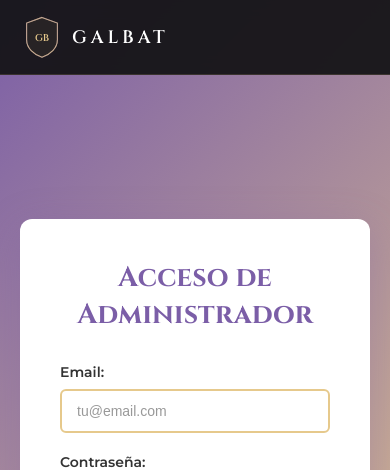
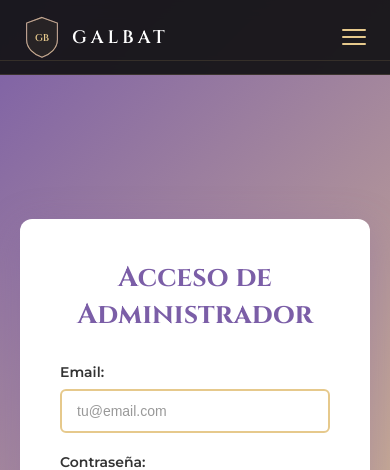
Before and after one commit to Galbat-marketing/galbat-app, an Angular app: page /admin/login in a window 390 px wide. Shown: the top 470 px of the page. Built offline with nearby package versions, Linux system fonts and the light colour scheme.

Commit message:
Agregando hamburguesa

```diff
--- a/src/app/components/navbar/navbar.html
+++ b/src/app/components/navbar/navbar.html
@@ -10,13 +10,20 @@
     </svg>
     <span class="nav-logo-text">GALBAT</span>
   </div>
-  <ul class="nav-links">
-    <li><a href="#nosotros">Nosotros</a></li>
-    <li><a href="#vision">Visión</a></li>
-    <li><a href="#valores">Valores</a></li>
-    <li><a href="#servicios">Servicios</a></li>
-    <li><a href="#contactos">Contacto</a></li>
-    <li><a href="/blog">Blog</a></li>
-    <li><a href="/admin/login" class="btn-login">Admin</a></li>
+
+  <button class="hamburger" (click)="toggleMenu()" [class.active]="isMenuOpen" aria-label="Toggle menu">
+    <span></span>
+    <span></span>
+    <span></span>
+  </button>
+
+  <ul class="nav-links" [class.active]="isMenuOpen">
+    <li><a href="#nosotros" (click)="closeMenu()">Nosotros</a></li>
+    <li><a href="#vision" (click)="closeMenu()">Visión</a></li>
+    <li><a href="#valores" (click)="closeMenu()">Valores</a></li>
+    <li><a href="#servicios" (click)="closeMenu()">Servicios</a></li>
+    <li><a href="#contactos" (click)="closeMenu()">Contacto</a></li>
+    <li><a href="/blog" (click)="closeMenu()">Blog</a></li>
+    <li><a href="/admin/login" class="btn-login" (click)="closeMenu()">Admin</a></li>
   </ul>
 </nav>
--- a/src/app/components/navbar/navbar.scss
+++ b/src/app/components/navbar/navbar.scss
@@ -69,12 +69,77 @@ nav {
   height: 42px;
 }
 
+.hamburger {
+  display: none;
+  flex-direction: column;
+  gap: 5px;
+  background: none;
+  border: none;
+  cursor: pointer;
+  z-index: 101;
+
+  span {
+    width: 24px;
+    height: 2px;
+    background: #e6c98c;
+    border-radius: 2px;
+    transition: all 0.3s ease;
+  }
+
+  &.active {
+    span:nth-child(1) {
+      transform: rotate(45deg) translate(10px, 10px);
+    }
+    span:nth-child(2) {
+      opacity: 0;
+    }
+    span:nth-child(3) {
+      transform: rotate(-45deg) translate(7px, -7px);
+    }
+  }
+}
+
 @media (max-width: 768px) {
   nav {
     padding: 16px 24px;
   }
 
+  .hamburger {
+    display: flex;
+  }
+
   .nav-links {
-    display: none;
+    position: absolute;
+    top: 60px;
+    left: 0;
+    right: 0;
+    background: rgba(22, 21, 24, 0.98);
+    backdrop-filter: blur(8px);
+    border-bottom: 1px solid rgba(230, 201, 140, 0.15);
+    flex-direction: column;
+    gap: 0;
+    list-style: none;
+    max-height: 0;
+    overflow: hidden;
+    transition: max-height 0.3s ease;
+
+    &.active {
+      max-height: 500px;
+    }
+
+    li {
+      border-bottom: 1px solid rgba(230, 201, 140, 0.1);
+    }
+
+    a {
+      display: block;
+      padding: 16px 24px;
+      font-size: 13px;
+
+      &.btn-login {
+        margin: 12px 24px;
+        text-align: center;
+      }
+    }
   }
 }
--- a/src/app/components/navbar/navbar.ts
+++ b/src/app/components/navbar/navbar.ts
@@ -1,9 +1,20 @@
 import { Component } from '@angular/core';
+import { CommonModule } from '@angular/common';
 
 @Component({
   selector: 'app-navbar',
-  imports: [],
+  imports: [CommonModule],
   templateUrl: './navbar.html',
   styleUrl: './navbar.scss',
 })
-export class NavbarComponent {}
+export class NavbarComponent {
+  isMenuOpen = false;
+
+  toggleMenu() {
+    this.isMenuOpen = !this.isMenuOpen;
+  }
+
+  closeMenu() {
+    this.isMenuOpen = false;
+  }
+}
```
